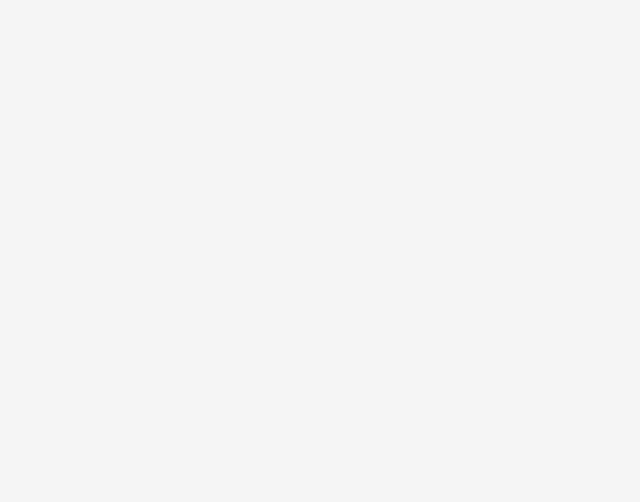
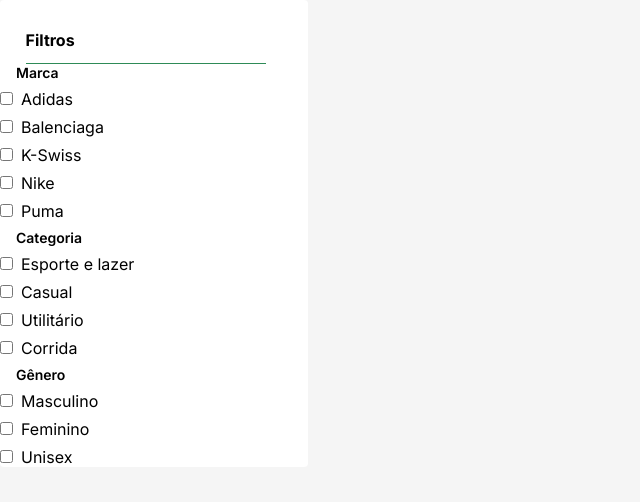
Before and after one commit to ArthurAgDuarte/projeto-final-gt, a React (Vite) app: page /produtos in a window 1280 px wide. Shown: the top 502 px of the page, without its empty margins (0-640 px from the left). Built offline with nearby package versions, Linux system fonts and the light colour scheme.

Commit message:
aparição do filter

```diff
--- a/src/Components/FilterGroup/FilterGroup.jsx
+++ b/src/Components/FilterGroup/FilterGroup.jsx
@@ -1,14 +1,18 @@
 import React from "react";
 import "./style.css";
 
-function FilterGroup(props) {
+function FilterGroup() {
+    const marcas = ['Adidas', 'Balenciaga', 'K-Swiss', 'Nike', 'Puma'];
+    const categorias = ['Esporte e lazer', 'Casual', 'Utilitário', 'Corrida'];
+    const generos = ['Masculino', 'Feminino', 'Unisex'];
+
     return (
         <div className="filter">
-            <h1>{props.title}</h1>
+            <h1>Filtros</h1>
             <hr />
             <h2>Marca</h2>
             <ul>
-                {props.marcasProps.map((item, index) => (
+                {marcas.map((item, index) => (
                     <li key={index}>
                         <input type="checkbox" />{item}
                     </li>
@@ -16,7 +20,7 @@
             </ul>
             <h2>Categoria</h2>
             <ul>
-                {props.categoriaProps.map((item, index) => (
+                {categorias.map((item, index) => (
                     <li key={index}>
                         <input type="checkbox" />{item}
                     </li>
@@ -24,7 +28,7 @@
             </ul>
             <h2>Gênero</h2>
             <ul>
-                {props.generoProps.map((item, index) => (
+                {generos.map((item, index) => (
                     <li key={index}>
                         <input type="checkbox" />{item}
                     </li>
@@ -35,3 +39,42 @@
 }
 
 export default FilterGroup;
+
+
+// import React from "react";
+// import "./style.css";
+
+// function FilterGroup(props) {
+//     return (
+//         <div className="filter">
+//             <h1>{props.title}</h1>
+//             <hr />
+//             <h2>Marca</h2>
+//             <ul>
+//                 {props.marcasProps.map((item, index) => (
+//                     <li key={index}>
+//                         <input type="checkbox" />{item}
+//                     </li>
+//                 ))}
+//             </ul>
+//             <h2>Categoria</h2>
+//             <ul>
+//                 {props.categoriaProps.map((item, index) => (
+//                     <li key={index}>
+//                         <input type="checkbox" />{item}
+//                     </li>
+//                 ))}
+//             </ul>
+//             <h2>Gênero</h2>
+//             <ul>
+//                 {props.generoProps.map((item, index) => (
+//                     <li key={index}>
+//                         <input type="checkbox" />{item}
+//                     </li>
+//                 ))}
+//             </ul>
+//         </div>
+//     );
+// }
+
+// export default FilterGroup;
--- a/src/Components/FilterGroup/style.css
+++ b/src/Components/FilterGroup/style.css
@@ -19,6 +19,7 @@
 }
 
 .filter h1 {
+    color: black;
     text-align: left;
     font-weight: 700;
     font-size: 1rem;
@@ -26,10 +27,11 @@
 }
 
 .filter h2 {
+    color: black;
     text-align: left;
     font-weight: 600;
     font-size: 0.875rem;
-    padding: 0.5rem 0;
+    padding: 0rem 1rem;
 }
 
 .filter ul {
@@ -38,6 +40,7 @@
 }
 
 .filter li {
+    color: black;
     margin: 0.5rem 0;
 }
 
--- a/src/Components/ProductCard/ProductCard.css
+++ b/src/Components/ProductCard/ProductCard.css
@@ -76,6 +76,7 @@
 
 .product-container-informations h3 {
   padding: 0.3rem 0 0 0;
+  color : black;
 }
 
 
--- a/src/Components/ProductListing/style.css
+++ b/src/Components/ProductListing/style.css
@@ -1,5 +1,5 @@
 .product-listing {
-    padding: 0.5rem;
+    padding: 0rem 0rem 0rem 6rem ;
   }
 
   .product-cards {
--- a/src/Pages/ProductLP.jsx
+++ b/src/Pages/ProductLP.jsx
@@ -1,9 +1,10 @@
 import ProductListing from "../Components/ProductListing/ProductListing";
-
+import FilterGroup from "../Components/FilterGroup/FilterGroup";
 export default function ProductLP() {
   return (
     <>
-      {/* <ProductListing limit= {12}/> */}
+      <FilterGroup />
+     {/* <ProductListing limit= {12}/>  */}
     </>
   );
 }
```
